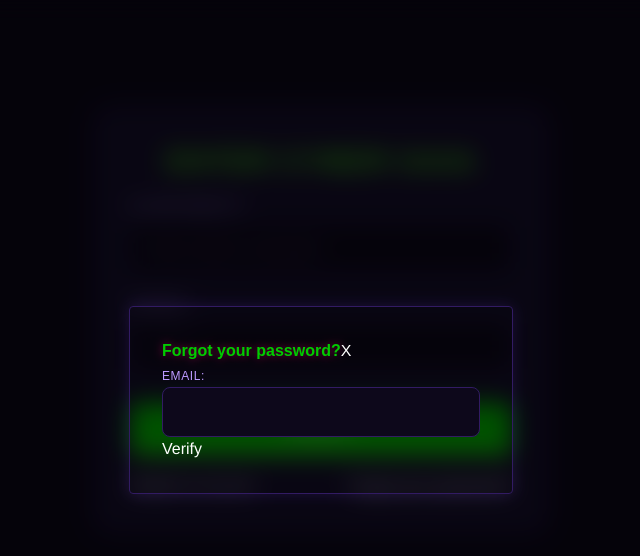
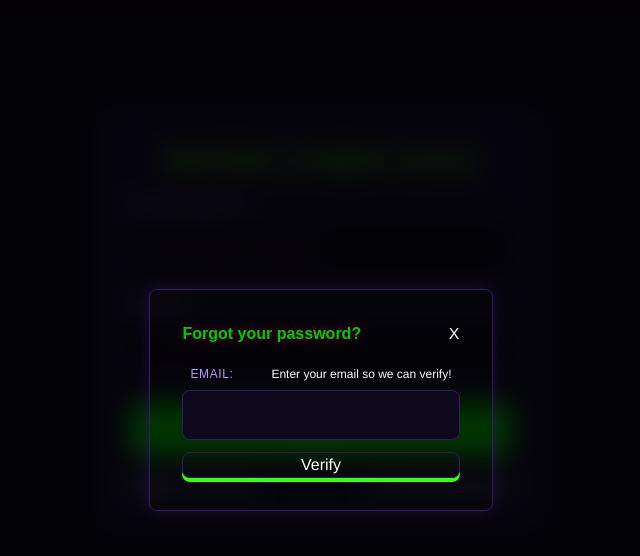
Before and after one commit to KarlKeynes29/gaia-frontend, a React (Vite) app: page /login in a window 1280 px wide. Both pictures are taken after a click on the button "Forgot your password?". Shown: the top 556 px of the page, without its empty margins (319-959 px from the left). Built offline with nearby package versions, Linux system fonts and the light colour scheme; a web font is replaced by a local one.

Commit message:
Add lines of code

```diff
--- a/src/index.css
+++ b/src/index.css
@@ -14,14 +14,13 @@
 }
 
 :root {
-    /* --- GAIA ARCADE CABINET PALETTE --- */
-    --gaia-bg: #0d081b;         /* Deep arcade cabinet shadow (Dark indigo-black) */
-    --gaia-surface: #171030;    /* Glowing token slot background (Rich purple-navy) */
-    --gaia-primary: #00cc00;    /* Neon Pink/Magenta (Perfect for flashing headlines and primary actions) */
-    --gaia-accent: #00f0ff;     /* Cyber Cyan (Perfect for pricing, neon borders, and selection highlights) */
-    --gaia-text-main: #ffffff;  /* High-voltage white for extreme contrast */
-    --gaia-text-muted: #bc99ff; /* Radiant violet-gray for labels and placeholders */
-    --gaia-border: #321b63;     /* Laser-line divider border */
+    --gaia-bg: #0d081b;
+    --gaia-surface: #171030;
+    --gaia-primary: #00cc00;
+    --gaia-accent: #00f0ff;
+    --gaia-text-main: #ffffff;
+    --gaia-text-muted: #bc99ff;
+    --gaia-border: #321b63;
 
     --font-family-heading: 'Strichpunkt Sans', sans-serif;
     --font-family-body: 'Arimo', sans-serif;
@@ -66,10 +65,15 @@ input, button, textarea, select {
     font: inherit;
 }
 
+button.forgot-button {
+    font-size: 0.875rem;
+}
+button.forgot-button:hover {
+    cursor: pointer;
+}
 button:focus {
     outline: none;
 }
-
 button:focus-visible {
     outline: 2px solid var(--gaia-accent);
     outline-offset: 4px;
--- a/src/pages/ForgotPassword.tsx
+++ b/src/pages/ForgotPassword.tsx
@@ -49,25 +49,28 @@ export const ForgotPassword: React.FC<ForgotPasswordModalProps> = ({ isOpen, onC
             setIsLoading(false);
         }
     }
-
+// bg-black/75 backdrop-blur-md
     return (
         <>
-            <div className='fixed inset-0 z-50 w-full flex items-center justify-center bg-black/60 backdrop-blur-md p-4'>
-                <div className=' border border-border rounded my-8 p-8 transition-all shadow-[0_0_15px_rgba(50,27,99,0.5)]'>
-                <div className='flex'>
+            <div className='fixed inset-0 z-50 w-full flex items-center justify-center bg-black/75 backdrop-blur-md p-4'>
+                <div className='min-w-200px border border-border rounded-lg my-8 p-8 transition-all shadow-[0_0_15px_rgba(50,27,99,0.5)]'>
+                <div className='flex justify-between mb-3'>
                     <h2 className='text-center'>Forgot your password?</h2>
-                    <button onClick={onClose}>X</button>
+                    <button className='font-heading font-bold hover:text-accent' onClick={onClose}>X</button>
                 </div>
                 <form onSubmit={handleFormSubmit}>
-                    <label className='text-xs font-heading uppercase tracking-wider text-text-muted'>Email:</label>
-                        <input
-                            className='w-full bg-bg border border-border rounded-lg px-4 py-3 text-text-main focus:outline-none focus:border-accent font-sans transition-colors'
-                            onChange={handleInputChange}></input>
-                    <button onClick={onClose} type='button'>{isLoading ? 'Transmitting...' : 'Verify'}</button>
+                    <div className='flex justify-between p-2'>
+                        <label className='text-xs font-heading uppercase tracking-wider text-text-muted'>Email:</label>
+                        <p className='text-xs'>Enter your email so we can verify!</p>
+                    </div>
+                <input
+                    className='w-full bg-bg border border-border rounded-lg px-4 py-3 text-text-main focus:outline-none focus:border-accent font-sans transition-colors'
+                    onChange={handleInputChange}
+                ></input>
+                        <button className='w-full mt-3 cursor-pointer text-sm hover:text-text-muted border border-border rounded-lg shadow-[0_4px_0_#39ff14] active:translate-y-0.5 active:shadow-[0_2px_0_#39ff14] transition-all ' onClick={handleFormSubmit} type='button'>{isLoading ? 'Transmitting...' : 'Verify'}</button>
                 </form>
             </div>
             </div>
-
         </>
     )
 }
--- a/src/pages/Login.tsx
+++ b/src/pages/Login.tsx
@@ -130,12 +130,12 @@ export const Login: React.FC = () => {
                         {isLoading ? 'Verifying...' : 'Submit'}
                     </button>
                     <div className='flex flex-column'>
-                        <a className='text-sm hover:text-text-muted active:text-text-accent' href='/register'>
+                        <a className='text-sm hover:text-text-muted active:text-text-accent font-sans font-normal' href='/register'>
                             Register an account
                         </a>
                         <button
                             type='button'
-                            className='text-sm ml-auto not-target:hover:text-text-muted active:text-text-accent'
+                            className='forgot-button text-sm ml-auto hover:text-text-muted active:text-text-accent font-sans font-normal'
                             onClick={() => setShowForgotPasswordModal(true)}
                         >
                             Forgot your password?
--- a/src/pages/Register.tsx
+++ b/src/pages/Register.tsx
@@ -185,7 +185,7 @@ export const Register: React.FC = () => {
                     <button
                         type="submit"
                         disabled={isLoading}
-                        className='border border-border rounded-lg px-5 py-2 hover:bg-surface-variant disabled:opacity-50 transition-all cursor-pointer'
+                        className='border border-border rounded-lg px-5 py-2 hover:text-text-muted disabled:opacity-50 transition-all cursor-pointer'
                     >
                         {isLoading ? 'Submitting...' : 'Submit'}
                     </button>
```
